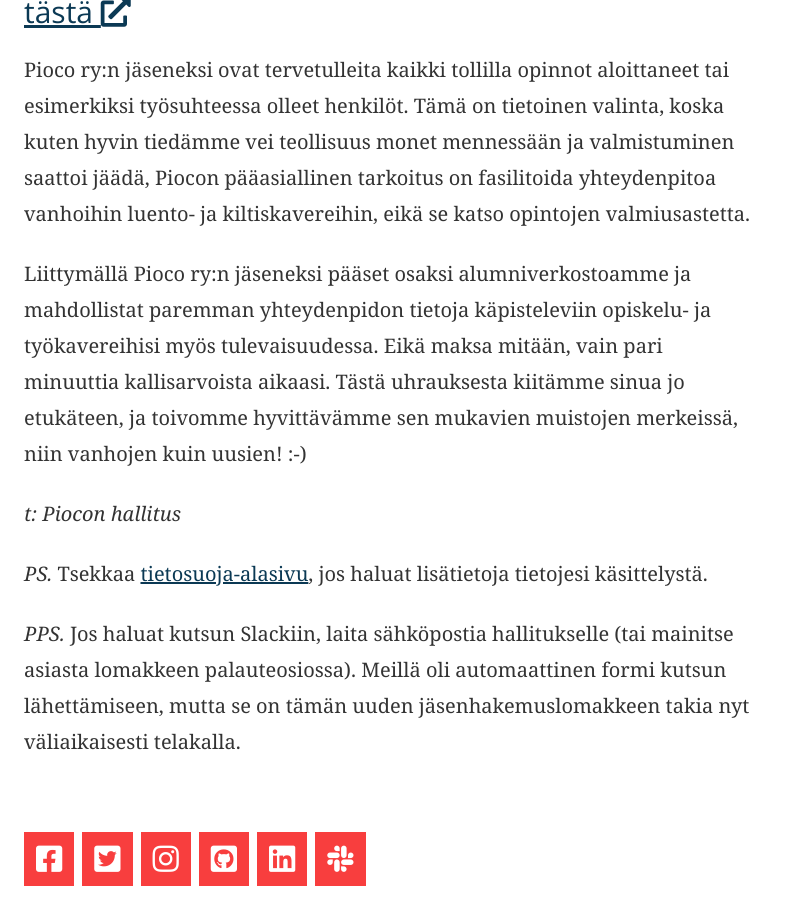
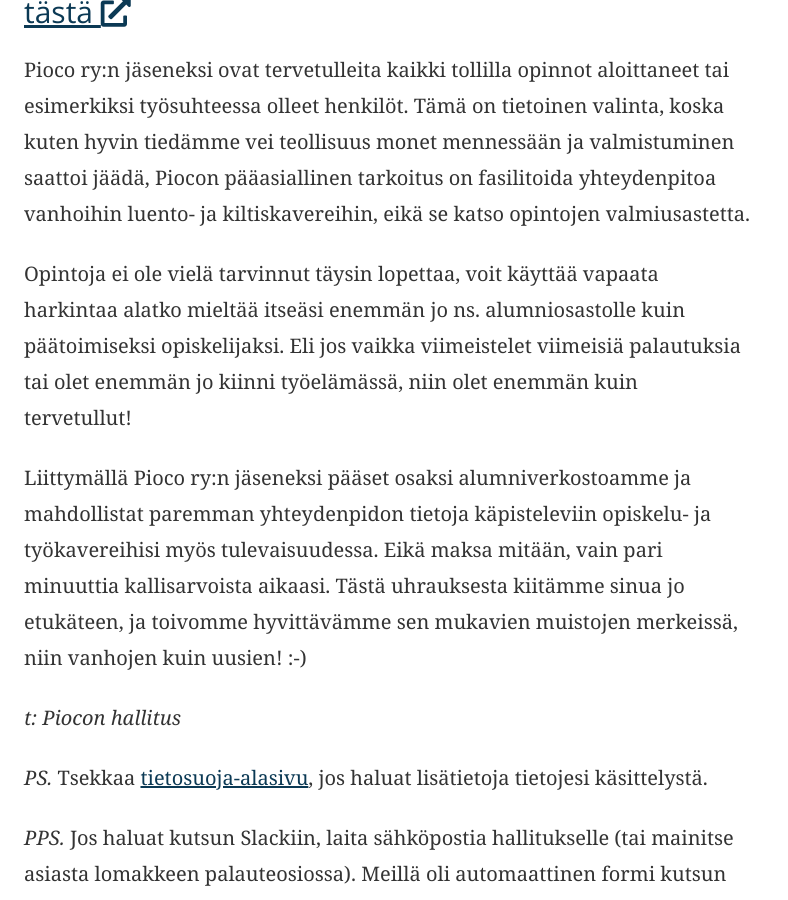
Before and after one commit to pioco/pioco.github.io, a Jekyll site: the page built from pages/jasenyys.md, in a window 1280 px wide and 900 px high, scrolled down 657 px. Shown: the whole window, without its empty margins (0-788 px from the left). Built offline with Jekyll 4.4.1, drawn with Linux system fonts in a browser that asks for light colours; nearby versions of some CDN libraries.

Commit message:
Update jasenyys.md

```diff
--- a/pages/jasenyys.md
+++ b/pages/jasenyys.md
@@ -16,6 +16,11 @@
 saattoi jäädä, Piocon pääasiallinen tarkoitus on fasilitoida yhteydenpitoa
 vanhoihin luento- ja kiltiskavereihin, eikä se katso opintojen valmiusastetta.
 
+Opintoja ei ole vielä tarvinnut täysin lopettaa, voit käyttää vapaata harkintaa
+alatko mieltää itseäsi enemmän jo ns. alumniosastolle kuin päätoimiseksi
+opiskelijaksi. Eli jos vaikka viimeistelet viimeisiä palautuksia tai olet
+enemmän jo kiinni työelämässä, niin olet enemmän kuin tervetullut!
+
 Liittymällä Pioco ry:n jäseneksi pääset osaksi alumniverkostoamme ja
 mahdollistat paremman yhteydenpidon tietoja käpisteleviin opiskelu- ja
 työkavereihisi myös tulevaisuudessa. Eikä maksa mitään, vain pari minuuttia
```
